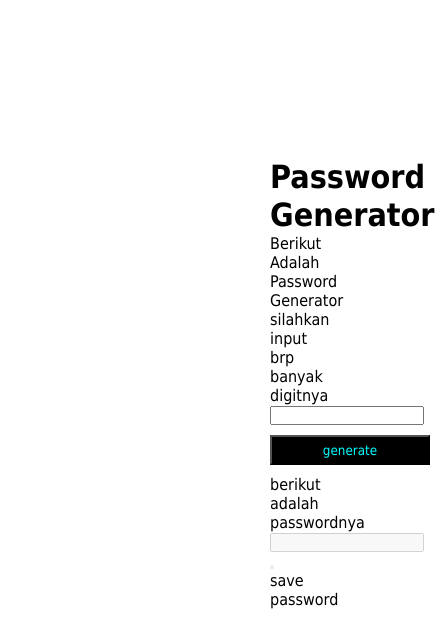
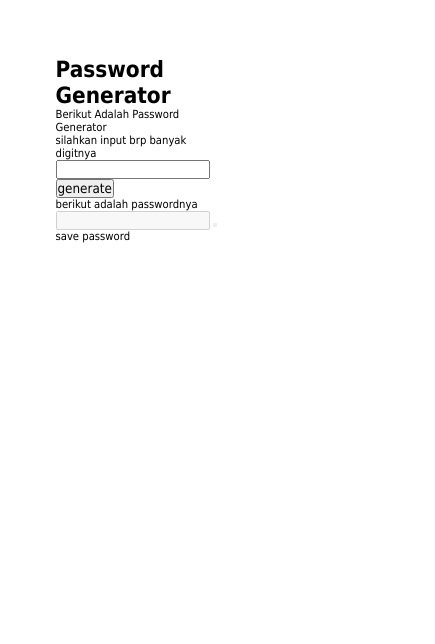
Before and after one commit to dvnn-star/dnn1, a plain HTML site: page index.html in a window 390 px wide. Shown: the part 112-756 px from the top of the page, 435 px wide, since content can reach past the window. Drawn offline with Linux system fonts and the light colour scheme.

Commit message:
Update pass.css

```diff
--- a/pass.css
+++ b/pass.css
@@ -25,7 +25,7 @@
   border-width: 2px;
   width: 15rem;
 }
-#btn {
+#btn #btn2 {
   width: 10rem;
   margin: 10px 0 10px 0;
   color: aqua;
@@ -33,3 +33,13 @@
   height: 30px;
   justify-content: center;
 }
+
+@media only screen and (min-width: 320px) and (max-width: 767px) {
+  html {
+    font-size: 70%;
+  }
+  .container {
+    padding: 0;
+    margin-left: auto;
+  }
+}
```
